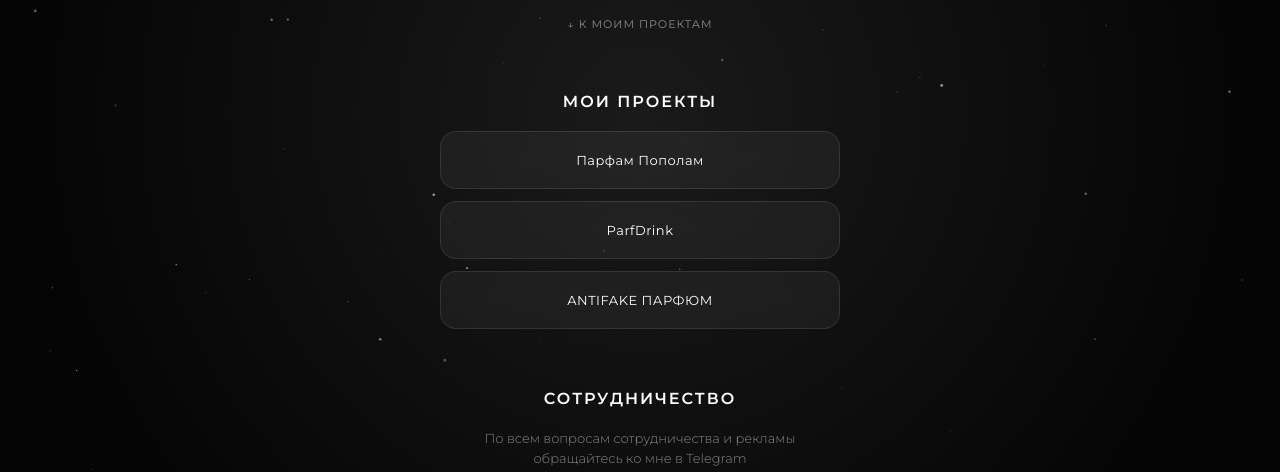
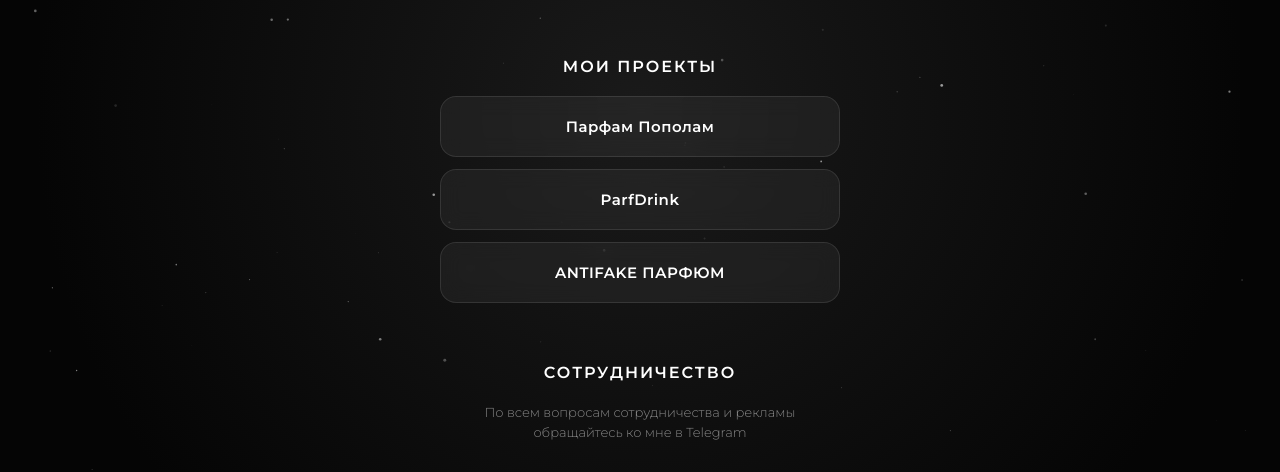
Before and after one commit to Artewy/Perfume, a plain HTML site: page index.html in a window 1280 px wide. Shown: the part 289-761 px from the top of the page. Drawn offline with Linux system fonts and the light colour scheme.

Commit message:
fix visual v 2

```diff
--- a/index.html
+++ b/index.html
@@ -22,8 +22,6 @@
             <p class="intro-text">
                 Привет! Меня зовут Артём. Я развиваю свои парфюмерные сообщества в Telegram
             </p>
-
-            <a href="#projects" class="scroll-down">↓ К моим проектам</a>
         </div>
 
         <h2 id="projects">МОИ ПРОЕКТЫ</h2>
--- a/styles.css
+++ b/styles.css
@@ -87,7 +87,6 @@ body {
 
 h1 {
     font-size: 13px;
-
     font-weight: 600;
     color: var(--text-main);
     margin: 0;
@@ -98,27 +97,9 @@ h1 {
 .intro-text {
     font-size: 13px;
     font-weight: 300;
-
     color: var(--text-secondary);
     margin: 16px 0 10px;
     line-height: 1.6;
-}
-
-.scroll-down {
-    display: inline-block;
-    margin-top: 10px;
-    color: var(--text-secondary);
-    font-size: 11px;
-    text-decoration: none;
-    text-transform: uppercase;
-    letter-spacing: 1px;
-    transition: var(--transition);
-    font-weight: 400;
-}
-
-.scroll-down:hover {
-    color: var(--text-main);
-    transform: translateY(3px);
 }
 
 h2 {
@@ -153,8 +134,8 @@ h2 {
     text-decoration: none;
     padding: 20px;
     border-radius: 16px;
-    font-size: 13px;
-    font-weight: 400;
+    font-size: 15px;
+    font-weight: 600;
     letter-spacing: 0.5px;
     border: 1px solid var(--border);
     transition: var(--transition);
```
